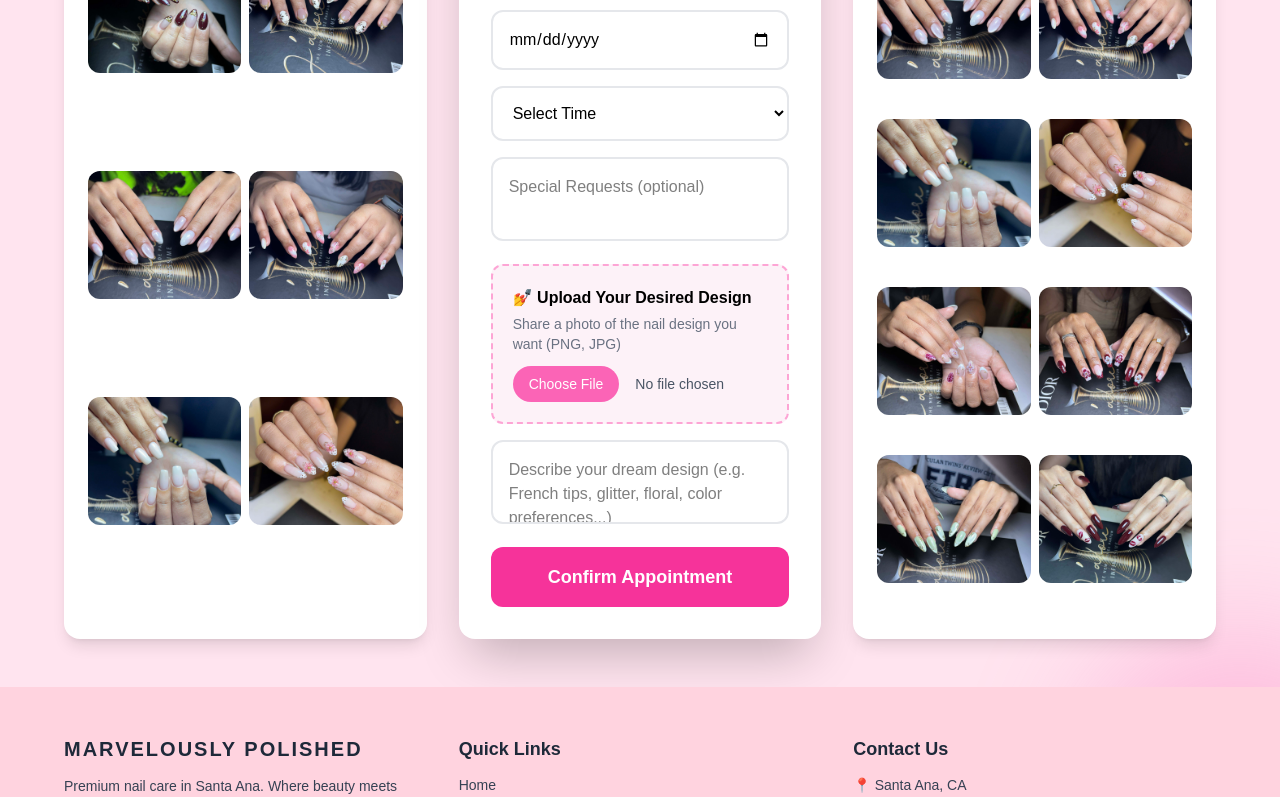
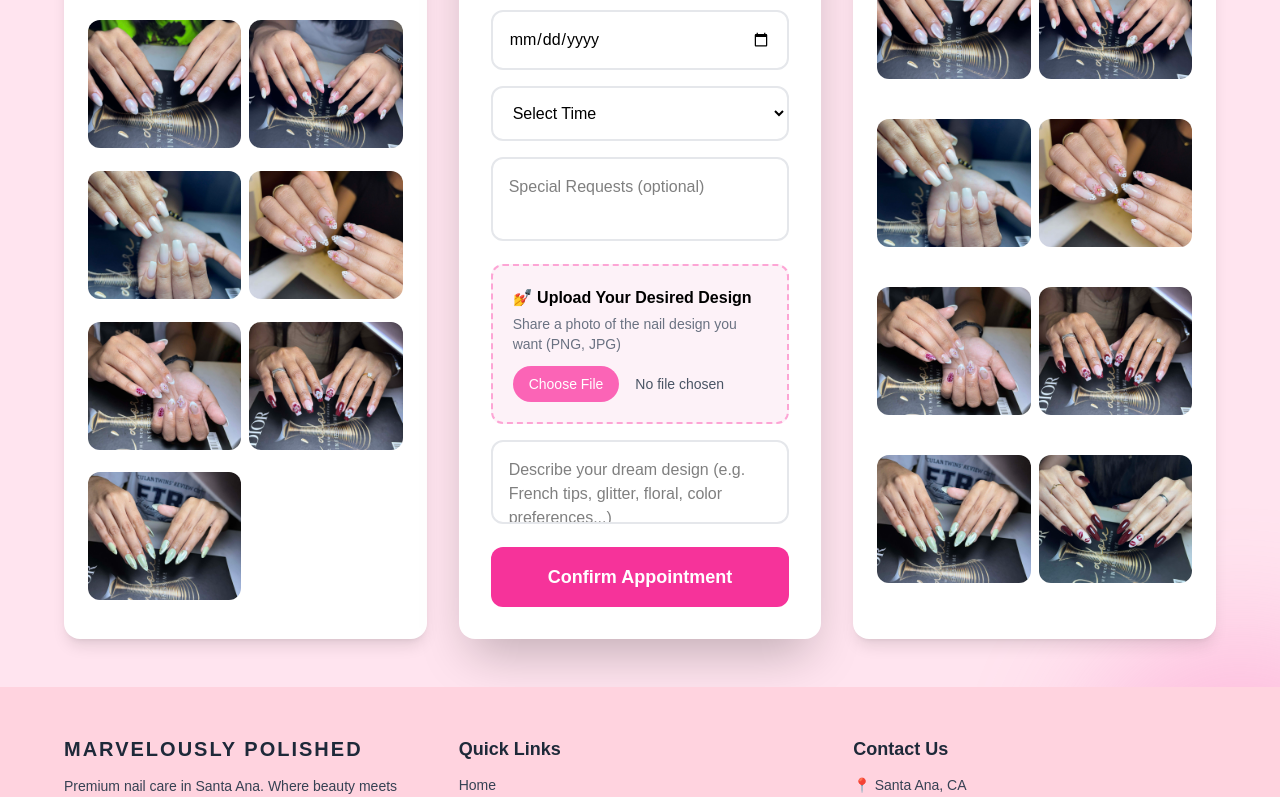
Before and after one commit to rhigovillahermosa18-star/Capstone, a Next.js app: page /book in a window 1280 px wide. Shown: the part 553-1350 px from the top of the page. Built offline with nearby package versions, Linux system fonts and the light colour scheme.

Commit message:
update project files

```diff
--- a/app/book/page.tsx
+++ b/app/book/page.tsx
@@ -50,6 +50,9 @@ export default function Book() {
                 <div className="relative h-32"><Image src="/nail6.jpg" fill alt="Nail Design" className="rounded-xl object-cover hover:scale-105 transition-transform duration-300" /></div>
                 <div className="relative h-32"><Image src="/nail7.jpg" fill alt="Nail Design" className="rounded-xl object-cover hover:scale-105 transition-transform duration-300" /></div>
                 <div className="relative h-32"><Image src="/nail8.jpg" fill alt="Nail Design" className="rounded-xl object-cover hover:scale-105 transition-transform duration-300" /></div>
+                <div className="relative h-32"><Image src="/nail9.jpg" fill alt="Nail Design" className="rounded-xl object-cover hover:scale-105 transition-transform duration-300" /></div>
+                <div className="relative h-32"><Image src="/nail10.jpg" fill alt="Nail Design" className="rounded-xl object-cover hover:scale-105 transition-transform duration-300" /></div>
+                <div className="relative h-32"><Image src="/nail11.jpg" fill alt="Nail Design" className="rounded-xl object-cover hover:scale-105 transition-transform duration-300" /></div>
               </div>
             </div>
           </div>
```
